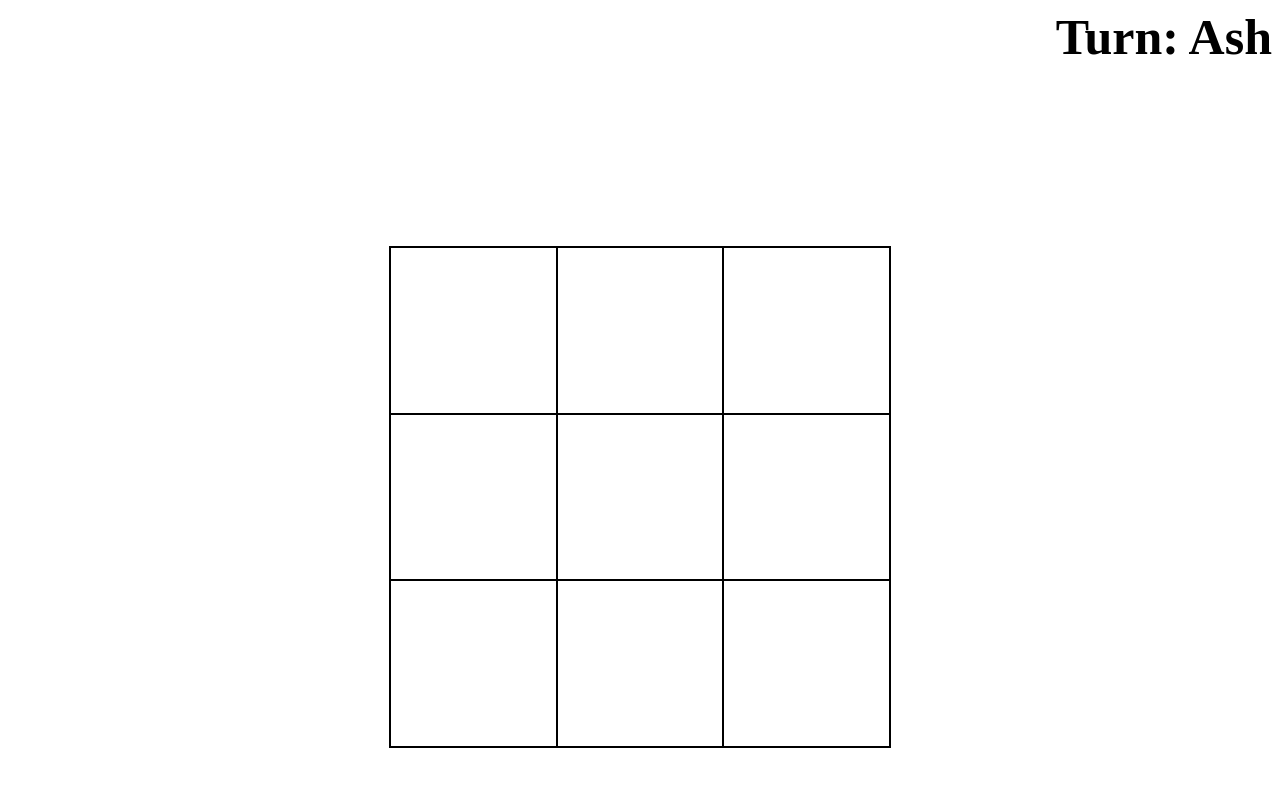
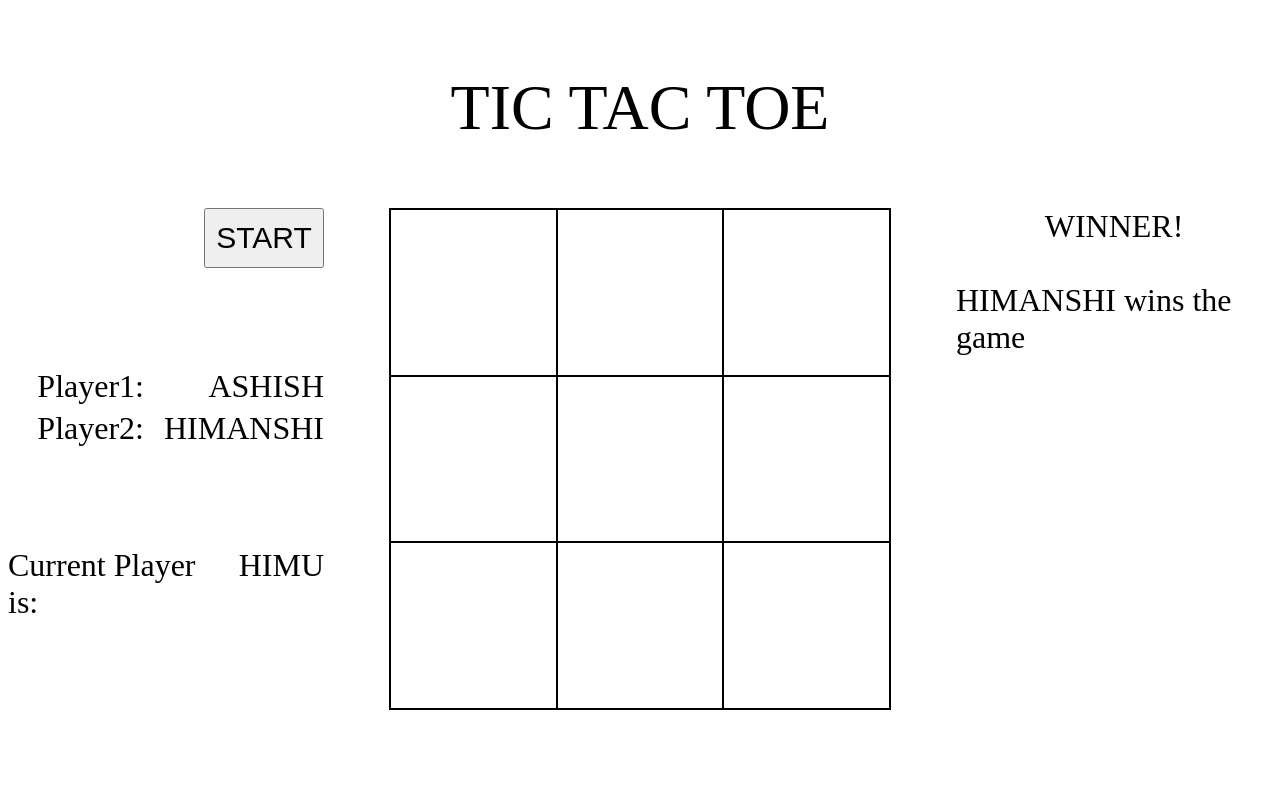
Before and after one commit to blehnk/tic-tac-toe, a plain HTML site: page index.html in a window 1280 px wide. Drawn offline with Linux system fonts and the light colour scheme.

Commit message:
Create the structure for additional functions

```diff
--- a/index.html
+++ b/index.html
@@ -8,9 +8,32 @@
     <script src="script.js" defer></script>
 </head>
 <body>
-    <div class="playerName">
-        Turn: Ash
+    <div class="container">
+        <span class="title">TIC TAC TOE</span>
+        <div class="flexContainer">
+            <button class="startBtn">START</button>
+            <div class="pName">
+                <div>
+                    <span>Player1:</span>
+                    <span>ASHISH</span>
+                </div>
+                <div>
+                    <span>Player2:</span>
+                    <span>HIMANSHI</span>
+                </div>
+            </div>
+            <div class="pTurn">
+                <span>Current Player is:</span>
+                <span>HIMU</span>
+            </div>
+        </div>
+
+        <div class = 'gameBoard'></div>
+
+        <div class="winner">
+            <span>WINNER!</span>
+            <span><br>HIMANSHI wins the game</span>
+        </div>
     </div>
-    <div class = 'gameBoard'></div>
 </body>
 </html>
--- a/style.css
+++ b/style.css
@@ -1,10 +1,76 @@
+:root{
+    box-sizing: border-box;
+    margin: 0;
+    padding: 0;
+}
+
 body{
     height: 100vh;
     display: grid;
 }
 
+div.container{
+    display: grid;
+    grid-template-columns: 1fr 2fr 1fr;
+    grid-template-rows: 1fr 3fr;
+}
+
+div.pName{
+    font-size: 2rem;
+    display: flex;
+    flex-direction: column;
+    gap: 5px;
+}
+
+div.pName div{
+    display: flex;
+    justify-content: space-between;
+    gap: 20px;
+}
+
+.title{
+    grid-column: 2;
+    grid-row: 1;
+    font-size: 4rem;
+    justify-self: center;
+    align-self: center;
+}
+
+div.flexContainer{
+    grid-column: 1;
+    grid-row: 2;
+
+    display: flex;
+    flex-direction: column;
+    align-items: flex-end;
+    gap: 100px;
+}
+
+.startBtn{
+    height: 60px;
+    width: 120px;
+    font-size: 30px;
+}
+
+.pTurn{
+    font-size: 2rem;
+    display: flex;
+    justify-content: space-between;
+    gap: 20px;
+}
+
+div.winner{
+    grid-column: 3;
+    grid-row: 2;
+    display: flex;
+    flex-direction: column;
+    align-items: center;
+    font-size: 2rem;
+}
+
 div.gameBoard{
-    align-self: center;
+    grid-column: 2;
+    grid-row: 2;
     justify-self: center;
 
     width: 500px;
@@ -29,5 +95,5 @@ div.playerName{
 
     font-size: 50px;
     font-weight: 700;
-    padding-left: 250px;
+    padding-left: 50px;
 }
```
